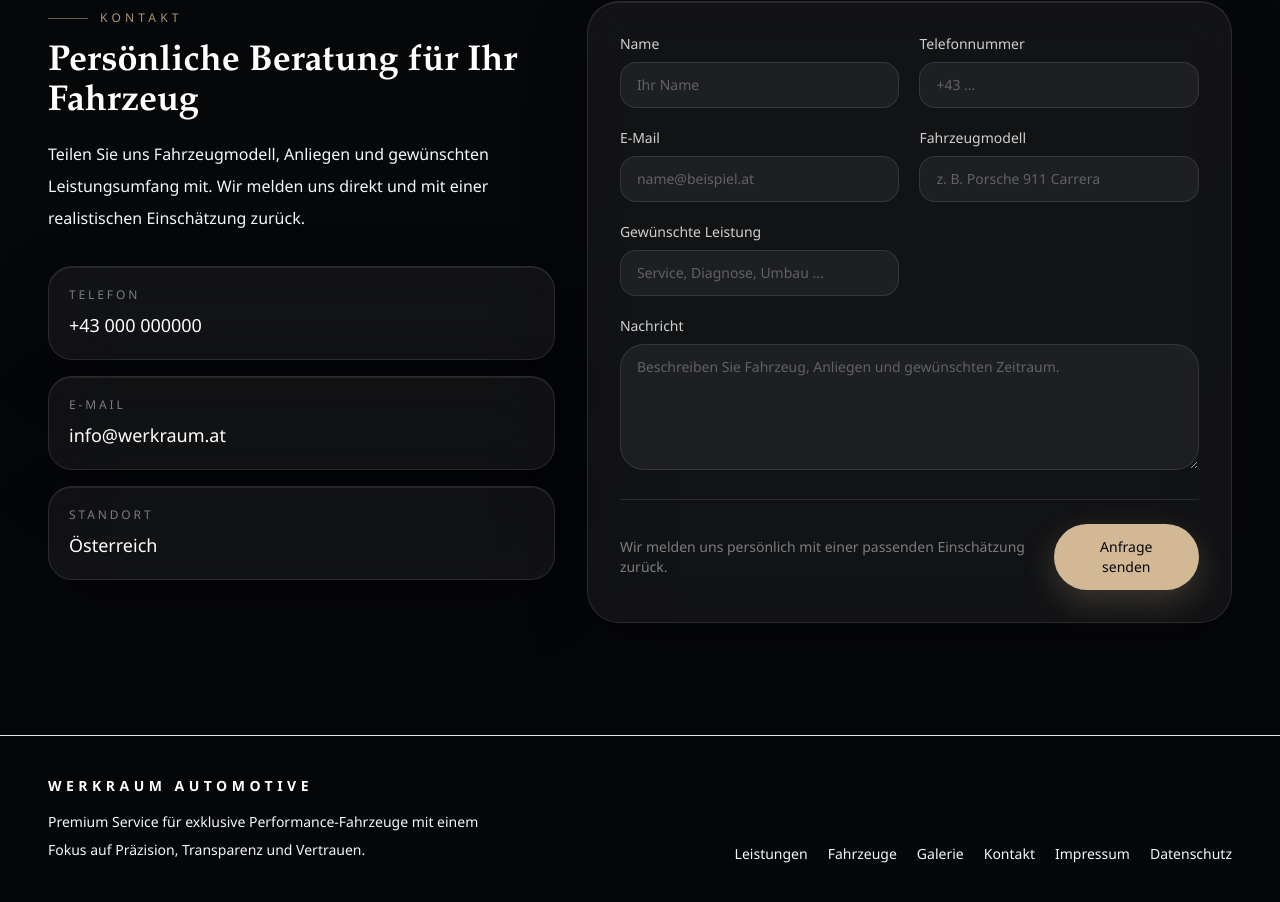
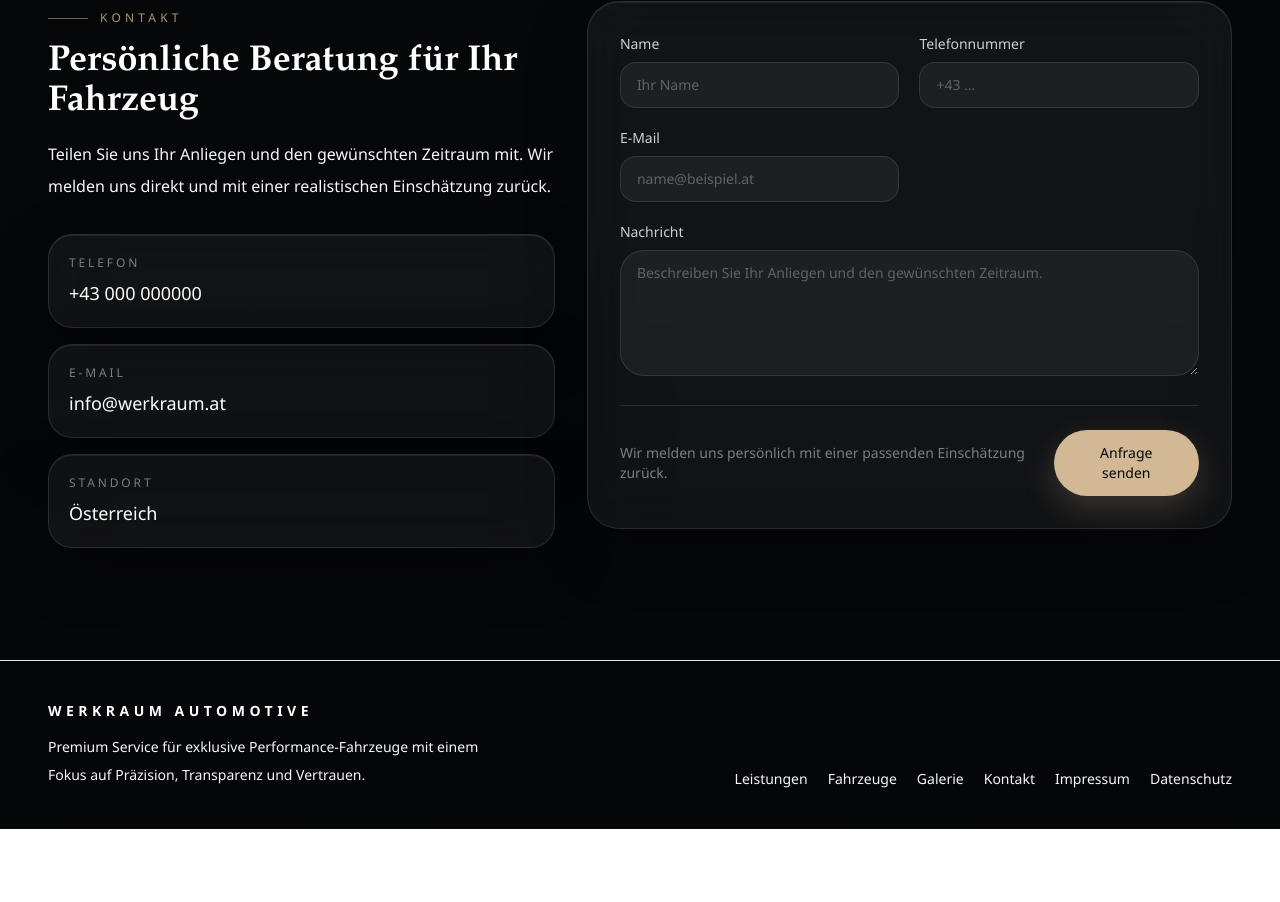
Before and after one commit to biesiadamaciej06-design/werkraum-automotive-preview, a Next.js app: page /werkraum-automotive-preview/ in a window 1280 px wide. Shown: the part 6477-7379 px from the top of the page. After the commit the page ends 7306 px from the top, so only its background shows below. Built offline with nearby package versions, Linux system fonts and the light colour scheme.

Commit message:
Remove vehicle model and service fields

```diff
--- a/app/page.tsx
+++ b/app/page.tsx
@@ -350,8 +350,8 @@ export default function Home() {
             <span className="eyebrow">Kontakt</span>
             <h2 className="section-title">Persönliche Beratung für Ihr Fahrzeug</h2>
             <p className="text-base leading-8 text-white/66">
-              Teilen Sie uns Fahrzeugmodell, Anliegen und gewünschten Leistungsumfang mit. Wir
-              melden uns direkt und mit einer realistischen Einschätzung zurück.
+              Teilen Sie uns Ihr Anliegen und den gewünschten Zeitraum mit. Wir melden uns direkt
+              und mit einer realistischen Einschätzung zurück.
             </p>
 
             <div className="grid gap-4 pt-4">
--- a/components/contact-form.tsx
+++ b/components/contact-form.tsx
@@ -3,8 +3,6 @@ export function ContactForm() {
     { label: "Name", type: "text", placeholder: "Ihr Name" },
     { label: "Telefonnummer", type: "tel", placeholder: "+43 ..." },
     { label: "E-Mail", type: "email", placeholder: "name@beispiel.at" },
-    { label: "Fahrzeugmodell", type: "text", placeholder: "z. B. Porsche 911 Carrera" },
-    { label: "Gewünschte Leistung", type: "text", placeholder: "Service, Diagnose, Umbau ..." },
   ];
 
   return (
@@ -25,7 +23,7 @@ export function ContactForm() {
           <span>Nachricht</span>
           <textarea
             rows={5}
-            placeholder="Beschreiben Sie Fahrzeug, Anliegen und gewünschten Zeitraum."
+            placeholder="Beschreiben Sie Ihr Anliegen und den gewünschten Zeitraum."
             className="w-full rounded-[24px] border border-white/10 bg-white/5 px-4 py-3 text-sm text-white outline-none transition placeholder:text-white/30 focus:border-champagne/50 focus:bg-white/[0.07]"
           />
         </label>
```
